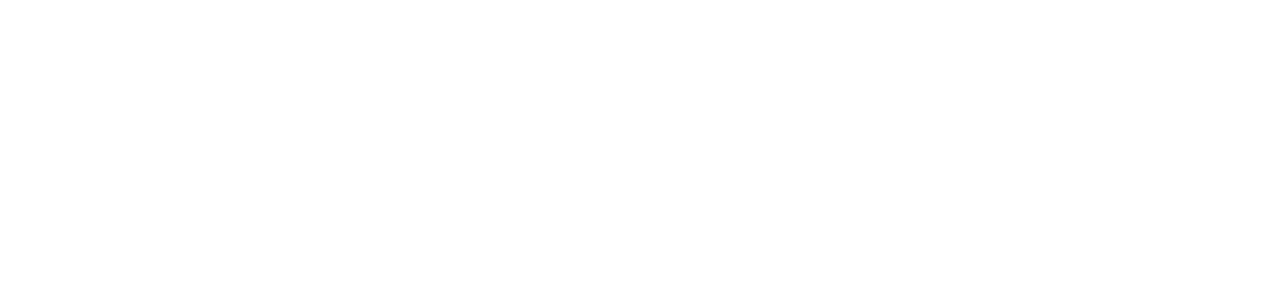
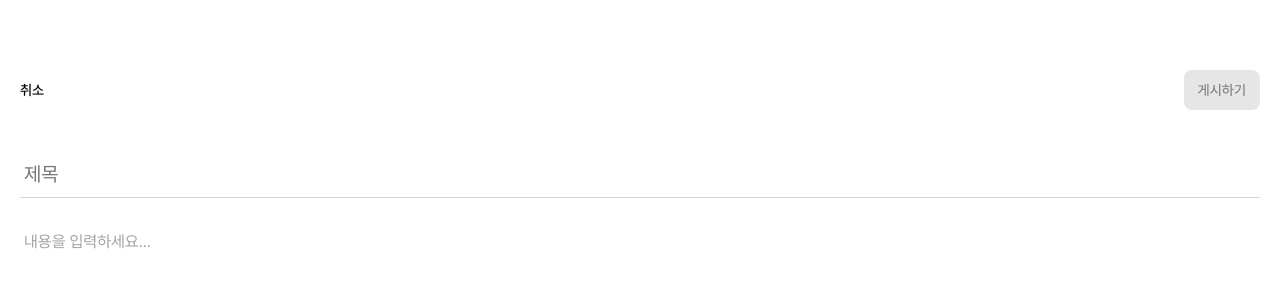
Before and after one commit to Team-Weero/weero-client, a React (Vite) app: page /write-post in a window 1280 px wide. Before the commit this address had no page. Shown: the top 300 px of the page. Built offline with nearby package versions, Linux system fonts and the light colour scheme.

Commit message:
feat: publish write-post

```diff
--- a/src/App.tsx
+++ b/src/App.tsx
@@ -2,12 +2,14 @@
 import "./index.css";
 import WeeCommunity from "./page/community/WeeCommunity";
 import WeeDetail from "./page/community/WeeDetail";
+import WritePost from "./page/community/WritePost";
 
 function App() {
   return (
     <Routes>
       <Route path="wee-community" element={<WeeCommunity />} />
       <Route path="wee-detail" element={<WeeDetail />} />
+      <Route path="write-post" element={<WritePost />} />
     </Routes>
   );
 }
--- a/src/components/system/BottomInput.tsx
+++ b/src/components/system/BottomInput.tsx
@@ -31,7 +31,7 @@
     padding-left: 16px;
     border-radius: 10px;
     :focus {
-      border: 1px solid black;
+      outline: 1px solid black;
     }
   }
 `;
--- a/src/page/community/WeeCommunity.tsx
+++ b/src/page/community/WeeCommunity.tsx
@@ -1,3 +1,4 @@
+import { Link } from "react-router-dom";
 import CreatePost from "../../components/community/CreatePost";
 import NameBar from "../../components/community/NameBar";
 import Post from "../../components/community/Post";
@@ -79,7 +80,9 @@
           timeAgo={post.timeAgo}
         />
       ))}
-      <CreatePost />
+      <Link to="/write-post">
+        <CreatePost />
+      </Link>
     </Container>
   );
 };
--- /dev/null
+++ b/src/page/community/WritePost.tsx
@@ -0,0 +1,126 @@
+import styled from "@emotion/styled";
+import { theme } from "../../style/theme";
+import { useEffect, useRef } from "react";
+import { useNavigate } from "react-router-dom";
+
+const WritePost = () => {
+  const textareaRef = useRef<HTMLTextAreaElement>(null);
+  const navigate = useNavigate();
+
+  const handleCancel = () => {
+    navigate(-1);
+  };
+
+  const handleTextareaChange = (e: React.ChangeEvent<HTMLTextAreaElement>) => {
+    const textarea = e.target;
+    textarea.style.height = "auto";
+    textarea.style.height = textarea.scrollHeight + "px";
+  };
+
+  useEffect(() => {
+    if (textareaRef.current) {
+      textareaRef.current.style.height = "auto";
+      textareaRef.current.style.height =
+        textareaRef.current.scrollHeight + "px";
+    }
+  }, []);
+
+  return (
+    <Container>
+      <ButtonSection>
+        <p onClick={handleCancel}>취소</p>
+        <PostButton>게시하기</PostButton>
+      </ButtonSection>
+      <ContentSection>
+        <TitleInput>
+          <input placeholder="제목" type="text" />
+        </TitleInput>
+        <StyledTextarea
+          ref={textareaRef}
+          placeholder="내용을 입력하세요..."
+          onChange={handleTextareaChange}
+        />
+      </ContentSection>
+    </Container>
+  );
+};
+
+const StyledTextarea = styled.textarea`
+  width: 100%;
+  min-height: 120px;
+  padding: 16px 4px;
+  border: none;
+  background: none;
+  font-size: 16px;
+  font-weight: 400;
+  line-height: 1.5;
+  resize: none;
+  overflow: hidden;
+
+  :focus {
+    outline: none;
+  }
+
+  ::placeholder {
+    color: ${theme.color.gray[2]};
+  }
+`;
+const TitleInput = styled.div`
+  width: 100%;
+  height: 48px;
+  display: flex;
+  align-items: center;
+  border-bottom: 1px solid ${theme.color.gray[3]};
+  input {
+    width: 100%;
+    height: 100%;
+    background: none;
+    border: none;
+    font-size: 20px;
+    font-weight: 400;
+    padding-left: 4px;
+    :focus {
+      outline: none;
+    }
+  }
+`;
+const ContentSection = styled.section`
+  width: 100%;
+  padding: 0 20px;
+  display: flex;
+  flex-direction: column;
+  align-items: center;
+  gap: 16px;
+`;
+const PostButton = styled.button`
+  padding: 12px 14px;
+  background-color: ${theme.color.gray[4]};
+  border: none;
+  border-radius: 8px;
+  font-size: 14px;
+  font-weight: 500;
+  color: ${theme.color.gray[1]};
+  cursor: pointer;
+`;
+const ButtonSection = styled.section`
+  width: 100%;
+  height: 150px;
+  padding: 73px 20px 44px;
+  display: flex;
+  flex-direction: row;
+  justify-content: space-between;
+  align-items: center;
+  font-size: 14px;
+  font-weight: 500;
+  color: black;
+  p {
+    cursor: pointer;
+  }
+`;
+const Container = styled.div`
+  width: 100vw;
+  display: flex;
+  flex-direction: column;
+`;
+
+export default WritePost;
```
